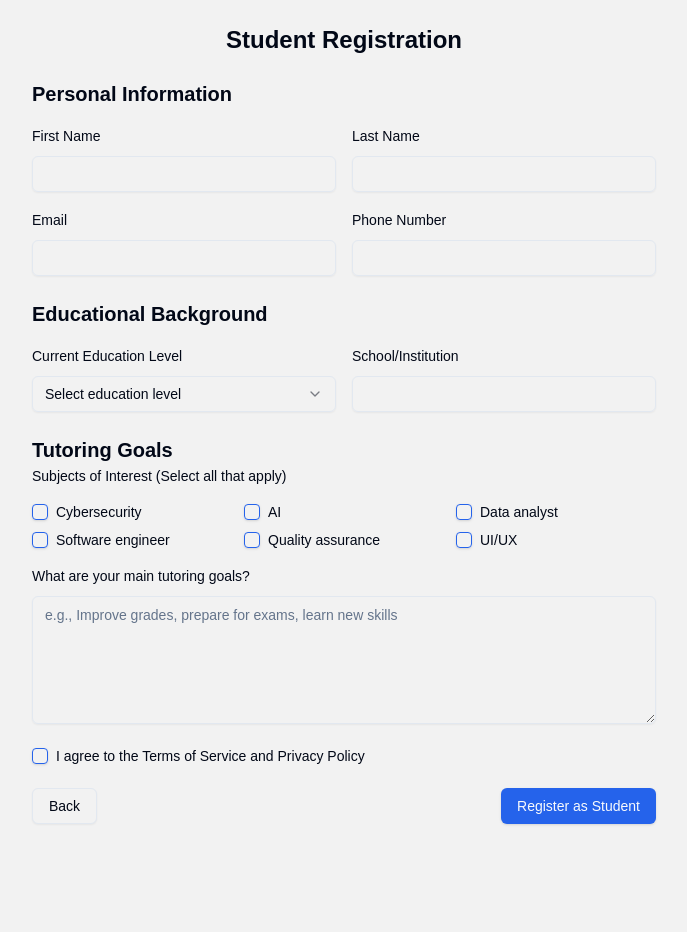
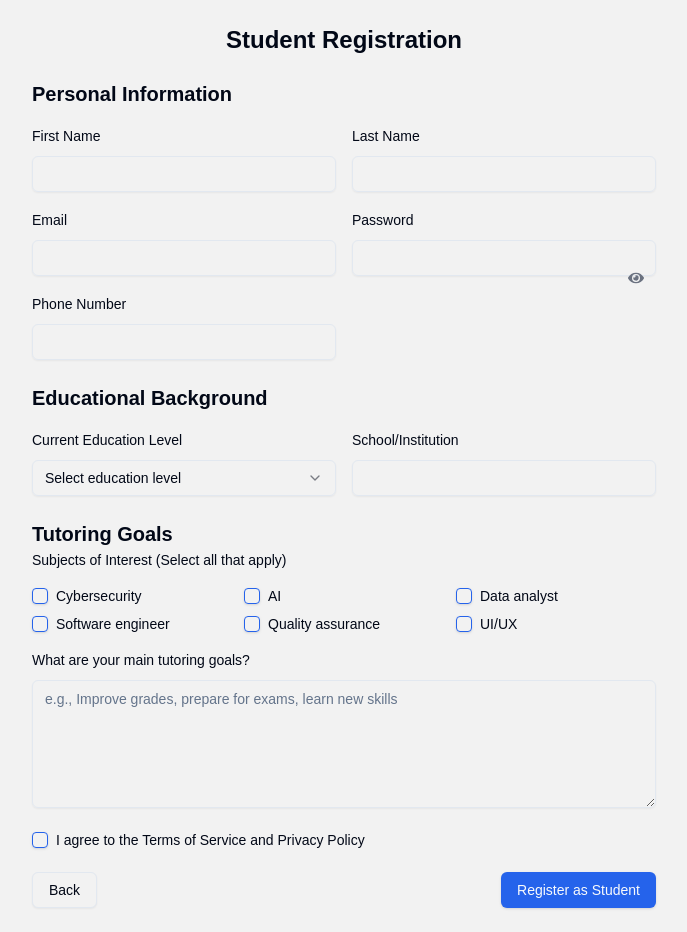
Before and after one commit to 4li40/Senior-project, a Next.js app: page /signup/student-signup in a window 1280 px wide. Shown: the whole page, without its empty margins (296-983 px from the left). Before the commit the page ends 848 px from the top, so only its background shows below. Built offline with nearby package versions, Linux system fonts and the light colour scheme.

Commit message:
registration form done w/ backend

```diff
--- a/package.json
+++ b/package.json
@@ -18,10 +18,12 @@
     "axios": "^1.7.9",
     "class-variance-authority": "^0.7.1",
     "clsx": "^2.1.1",
+    "jsonwebtoken": "^9.0.2",
     "lucide-react": "^0.469.0",
     "next": "15.1.3",
     "react": "^19.0.0",
     "react-dom": "^19.0.0",
+    "react-icons": "^5.4.0",
     "recharts": "^2.15.0",
     "tailwind-merge": "^2.6.0",
     "tailwindcss-animate": "^1.0.7"
--- a/src/app/signup/student-signup/page.tsx
+++ b/src/app/signup/student-signup/page.tsx
@@ -1,24 +1,29 @@
-'use client';
+"use client";
 
-import React, { useState } from 'react';
-import { useRouter } from 'next/navigation';
-import { Button } from '@/components/ui/button';
-import { Checkbox } from '@/components/ui/checkbox';
-import { Input } from '@/components/ui/input';
-import { Label } from '@/components/ui/label';
-import { Textarea } from '@/components/ui/textarea';
+import React, { useState } from "react";
+import { useRouter } from "next/navigation";
+import { FaEye, FaEyeSlash } from "react-icons/fa"; // Eye icons
+import { Button } from "@/components/ui/button";
+import { Checkbox } from "@/components/ui/checkbox";
+import { Input } from "@/components/ui/input";
+import { Label } from "@/components/ui/label";
+import { Textarea } from "@/components/ui/textarea";
 import {
   Select,
   SelectContent,
   SelectItem,
   SelectTrigger,
   SelectValue,
-} from '@/components/ui/select';
+} from "@/components/ui/select";
 
+/**
+ * Interface for our form data
+ */
 interface StudentFormData {
   firstName: string;
   lastName: string;
   email: string;
+  password: string; // We'll toggle visibility for this field
   phoneNumber: string;
   educationLevel: string;
   school: string;
@@ -27,127 +32,192 @@ interface StudentFormData {
   agreedToTerms: boolean;
 }
 
+/**
+ * Subjects array
+ */
 const subjects = [
-  'Cybersecurity',
-  'AI',
-  'Data analyst',
-  'Software engineer',
-  'Quality assurance',
-  'UI/UX',
+  "Cybersecurity",
+  "AI",
+  "Data analyst",
+  "Software engineer",
+  "Quality assurance",
+  "UI/UX",
 ];
 
 export default function StudentSignupPage() {
   const router = useRouter();
+
+  // Local state for all form fields
   const [formData, setFormData] = useState<StudentFormData>({
-    firstName: '',
-    lastName: '',
-    email: '',
-    phoneNumber: '',
-    educationLevel: '',
-    school: '',
+    firstName: "",
+    lastName: "",
+    email: "",
+    password: "",
+    phoneNumber: "",
+    educationLevel: "",
+    school: "",
     subjects: [],
-    goals: '',
+    goals: "",
     agreedToTerms: false,
   });
 
+  // Local state to toggle password visibility
+  const [showPassword, setShowPassword] = useState(false);
+
+  /**
+   * Toggle a subject's selection in the `subjects` array
+   */
   const handleSubjectToggle = (subject: string) => {
-    setFormData(prev => ({
+    setFormData((prev) => ({
       ...prev,
       subjects: prev.subjects.includes(subject)
-        ? prev.subjects.filter(s => s !== subject)
+        ? prev.subjects.filter((s) => s !== subject)
         : [...prev.subjects, subject],
     }));
   };
 
+  /**
+   * Handle form submission
+   */
   const handleSubmit = async (e: React.FormEvent) => {
     e.preventDefault();
 
     try {
-      const response = await fetch('http://localhost:5001/api/students', {
-        method: 'POST',
-        headers: { 'Content-Type': 'application/json' },
+      const response = await fetch("http://localhost:5003/api/students", {
+        method: "POST",
+        headers: { "Content-Type": "application/json" },
         body: JSON.stringify(formData),
       });
 
-
       if (!response.ok) {
-        const contentType = response.headers.get('Content-Type');
-
-        if (contentType?.includes('application/json')) {
+        const contentType = response.headers.get("Content-Type");
+        if (contentType?.includes("application/json")) {
           const errorData = await response.json();
-          console.error('Registration failed (JSON):', errorData);
-          alert(errorData.message || 'Failed to register. Please try again.');
+          console.error("Registration failed (JSON):", errorData);
+          alert(errorData.message || "Failed to register. Please try again.");
         } else {
           const errorText = await response.text();
-          console.error('Registration failed (Text):', errorText);
-          alert(errorText || 'Failed to register. Please try again.');
+          console.error("Registration failed (Text):", errorText);
+          alert(errorText || "Failed to register. Please try again.");
         }
+      } else {
+        // Optional: handle success scenario
+        // e.g., const successData = await response.json();
+        // alert("Registration successful!");
+        // router.push("/somewhere");
       }
-
     } catch (error) {
-      console.error('Error occurred while submitting the form:', error);
-      alert('An error occurred. Please try again.');
+      console.error("Error occurred while submitting the form:", error);
+      alert("An error occurred. Please try again.");
     }
   };
 
-
   return (
     <div className="max-w-2xl mx-auto p-6">
-      <h1 className="text-2xl font-bold text-center mb-6">Student Registration</h1>
+      <h1 className="text-2xl font-bold text-center mb-6">
+        Student Registration
+      </h1>
 
       <form onSubmit={handleSubmit} className="space-y-6">
+        {/* Personal Information */}
         <div className="space-y-4">
           <h2 className="text-xl font-semibold">Personal Information</h2>
+
+          {/* Grid for firstName, lastName, email, password, phoneNumber */}
           <div className="grid grid-cols-1 md:grid-cols-2 gap-4">
+            {/* First Name */}
             <div className="space-y-2">
               <Label htmlFor="firstName">First Name</Label>
               <Input
                 id="firstName"
                 value={formData.firstName}
-                onChange={e => setFormData(prev => ({ ...prev, firstName: e.target.value }))}
+                onChange={(e) =>
+                  setFormData((prev) => ({ ...prev, firstName: e.target.value }))
+                }
                 required
               />
             </div>
+
+            {/* Last Name */}
             <div className="space-y-2">
               <Label htmlFor="lastName">Last Name</Label>
               <Input
                 id="lastName"
                 value={formData.lastName}
-                onChange={e => setFormData(prev => ({ ...prev, lastName: e.target.value }))}
+                onChange={(e) =>
+                  setFormData((prev) => ({ ...prev, lastName: e.target.value }))
+                }
                 required
               />
             </div>
+
+            {/* Email */}
             <div className="space-y-2">
               <Label htmlFor="email">Email</Label>
               <Input
                 id="email"
                 type="email"
                 value={formData.email}
-                onChange={e => setFormData(prev => ({ ...prev, email: e.target.value }))}
+                onChange={(e) =>
+                  setFormData((prev) => ({ ...prev, email: e.target.value }))
+                }
                 required
               />
             </div>
+
+            {/* Password with Eye Icon Toggle */}
+            <div className="space-y-2 relative">
+              <Label htmlFor="password">Password</Label>
+              <Input
+                id="password"
+                type={showPassword ? "text" : "password"}
+                value={formData.password}
+                onChange={(e) =>
+                  setFormData((prev) => ({ ...prev, password: e.target.value }))
+                }
+                required
+              />
+              <button
+                type="button"
+                className="absolute right-3 top-[54px] text-gray-500"
+                onClick={() => setShowPassword((prev) => !prev)}
+              >
+                {showPassword ? <FaEyeSlash /> : <FaEye />}
+              </button>
+            </div>
+
+            {/* Phone Number */}
             <div className="space-y-2">
               <Label htmlFor="phoneNumber">Phone Number</Label>
               <Input
                 id="phoneNumber"
                 type="tel"
                 value={formData.phoneNumber}
-                onChange={e => setFormData(prev => ({ ...prev, phoneNumber: e.target.value }))}
+                onChange={(e) =>
+                  setFormData((prev) => ({
+                    ...prev,
+                    phoneNumber: e.target.value,
+                  }))
+                }
                 required
               />
             </div>
           </div>
         </div>
 
+        {/* Educational Background */}
         <div className="space-y-4">
           <h2 className="text-xl font-semibold">Educational Background</h2>
           <div className="grid grid-cols-1 md:grid-cols-2 gap-4">
+            {/* Education Level */}
             <div className="space-y-2">
               <Label htmlFor="educationLevel">Current Education Level</Label>
               <Select
                 value={formData.educationLevel}
-                onValueChange={value => setFormData(prev => ({ ...prev, educationLevel: value }))}>
+                onValueChange={(value) =>
+                  setFormData((prev) => ({ ...prev, educationLevel: value }))
+                }
+              >
                 <SelectTrigger>
                   <SelectValue placeholder="Select education level" />
                 </SelectTrigger>
@@ -159,28 +229,40 @@ export default function StudentSignupPage() {
                 </SelectContent>
               </Select>
             </div>
+
+            {/* School/Institution */}
             <div className="space-y-2">
               <Label htmlFor="school">School/Institution</Label>
               <Input
                 id="school"
                 value={formData.school}
-                onChange={e => setFormData(prev => ({ ...prev, school: e.target.value }))}
+                onChange={(e) =>
+                  setFormData((prev) => ({ ...prev, school: e.target.value }))
+                }
                 required
               />
             </div>
           </div>
         </div>
 
+        {/* Tutoring Goals */}
         <div className="space-y-4">
           <h2 className="text-xl font-semibold">Tutoring Goals</h2>
           <Label>Subjects of Interest (Select all that apply)</Label>
           <div className="grid grid-cols-2 md:grid-cols-3 gap-3">
-            {subjects.map(subject => (
+            {subjects.map((subject) => (
               <div key={subject} className="flex items-center space-x-2">
                 <Checkbox
                   id={subject}
                   checked={formData.subjects.includes(subject)}
-                  onCheckedChange={() => handleSubjectToggle(subject)}
+                  onCheckedChange={() => {
+                    setFormData((prev) => ({
+                      ...prev,
+                      subjects: prev.subjects.includes(subject)
+                        ? prev.subjects.filter((s) => s !== subject)
+                        : [...prev.subjects, subject],
+                    }));
+                  }}
                 />
                 <Label htmlFor={subject}>{subject}</Label>
               </div>
@@ -192,19 +274,25 @@ export default function StudentSignupPage() {
               id="goals"
               placeholder="e.g., Improve grades, prepare for exams, learn new skills"
               value={formData.goals}
-              onChange={e => setFormData(prev => ({ ...prev, goals: e.target.value }))}
+              onChange={(e) =>
+                setFormData((prev) => ({ ...prev, goals: e.target.value }))
+              }
               className="h-32"
               required
             />
           </div>
         </div>
 
+        {/* Terms of Service */}
         <div className="flex items-center space-x-2">
           <Checkbox
             id="terms"
             checked={formData.agreedToTerms}
             onCheckedChange={(checked) =>
-              setFormData(prev => ({ ...prev, agreedToTerms: checked as boolean }))
+              setFormData((prev) => ({
+                ...prev,
+                agreedToTerms: Boolean(checked),
+              }))
             }
             required
           />
@@ -213,6 +301,7 @@ export default function StudentSignupPage() {
           </Label>
         </div>
 
+        {/* Form Actions */}
         <div className="flex justify-between">
           <Button type="button" variant="outline" onClick={() => router.back()}>
             Back
```
Also changed, not shown: 1 other file (tests, documents, lock files or other folders).
